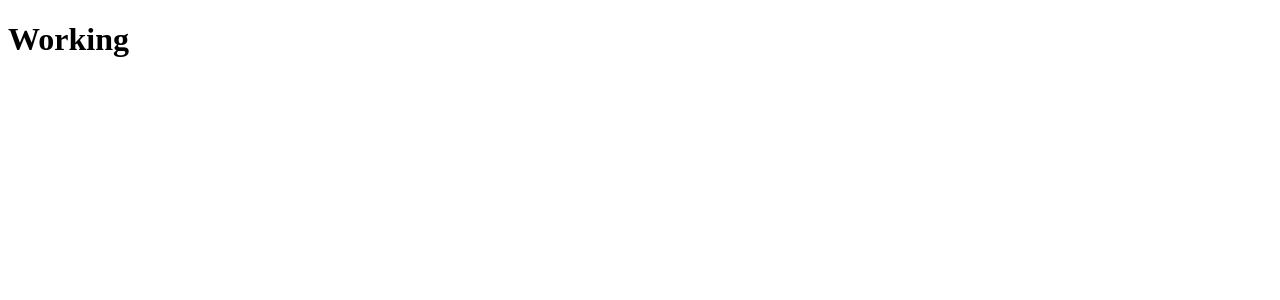
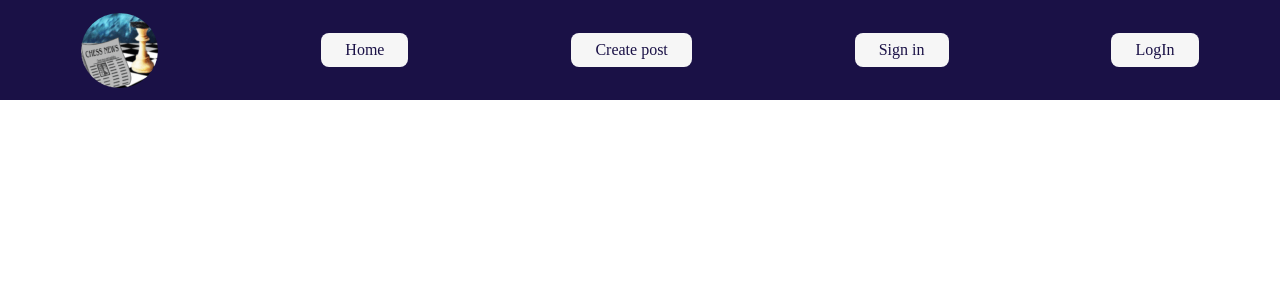
Before and after one commit to ArtyomSukiasyan/React-blog, a React (Create React App) app: page / in a window 1280 px wide. Shown: the top 300 px of the page. Built offline with nearby package versions, Linux system fonts and the light colour scheme.

Commit message:
feat: make header

```diff
--- a/package.json
+++ b/package.json
@@ -8,8 +8,10 @@
     "@types/node": "^17.0.41",
     "@types/react": "^18.0.12",
     "@types/react-dom": "^18.0.5",
+    "node-sass": "^7.0.1",
     "react": "^18.1.0",
     "react-dom": "^18.1.0",
+    "react-router-dom": "^6.3.0",
     "react-scripts": "5.0.1",
     "typescript": "^4.7.3",
     "web-vitals": "^2.1.4"
--- /dev/null
+++ b/src/App.scss
@@ -0,0 +1,5 @@
+* {
+  margin: 0;
+  padding: 0;
+  box-sizing: border-box;
+}
--- a/src/App.tsx
+++ b/src/App.tsx
@@ -1,5 +1,8 @@
+import Header from "./Components/Header/Header";
+import "./App.scss"
+
 function App() {
-  return <h1>Working</h1>;
+  return <Header />;
 }
 
 export default App;
--- /dev/null
+++ b/src/Components/Header/Header.scss
@@ -0,0 +1,14 @@
+@import "../../styles/variables.scss";
+
+.header {
+  display: flex;
+  justify-content: space-around;
+  align-items: center;
+  background-color: $primary-color;
+  width: 100%;
+  height: 100px;
+
+  .logo{
+    border-radius: 50%;
+  }
+}
--- /dev/null
+++ b/src/Components/Header/Header.tsx
@@ -0,0 +1,12 @@
+import Navbar from "./Navbar/Navbar";
+import logo from "../../Assets/logo.png";
+import "./Header.scss";
+
+export default function Header() {
+  return (
+    <header className="header">
+      <img className="logo" src={logo} alt="Logo" />
+      <Navbar />
+    </header>
+  );
+}
--- /dev/null
+++ b/src/Components/Header/Navbar/Navbar.tsx
@@ -0,0 +1,19 @@
+import { BrowserRouter } from "react-router-dom";
+import NavbarItem from "./NavbarItem/NavbarItem";
+
+export default function Navbar() {
+  return (
+    <BrowserRouter>
+      <NavbarItem href="/" title="Home" />
+      <NavbarItem href="/create-post" title="Create post" />
+      {localStorage.getItem("currentUser") ? (
+        <NavbarItem href="/logout" title="LogOut" />
+      ) : (
+        <>
+          <NavbarItem href="/sign-in" title="Sign in" />
+          <NavbarItem href="/login" title="LogIn" />
+        </>
+      )}
+    </BrowserRouter>
+  );
+}
--- /dev/null
+++ b/src/Components/Header/Navbar/NavbarItem/NavbarItem.scss
@@ -0,0 +1,9 @@
+@import "../../../../styles/variables.scss";
+
+.menu-item {
+  color: $primary-color;
+  text-decoration: none;
+  padding: 8px 24px;
+  background-color: $secondary-color;
+  border-radius: 8px;
+}
--- /dev/null
+++ b/src/Components/Header/Navbar/NavbarItem/NavbarItem.tsx
@@ -0,0 +1,11 @@
+import { NavLink } from "react-router-dom";
+import { INavbarItem } from "../../../../models/NavbarItem";
+import "./NavbarItem.scss";
+
+export default function NavbarItem({ href, title }: INavbarItem) {
+  return (
+    <NavLink className="menu-item" to={href}>
+      {title}
+    </NavLink>
+  );
+}
--- /dev/null
+++ b/src/models/NavbarItem.tsx
@@ -0,0 +1,4 @@
+export interface INavbarItem {
+  href: string;
+  title: string;
+}
--- /dev/null
+++ b/src/styles/variables.scss
@@ -0,0 +1,2 @@
+$primary-color: #1a1146;
+$secondary-color: #f6f6f6;
```
Also changed, not shown: src/Assets/logo.png (added), 1 other file (tests, documents, lock files or other folders).
